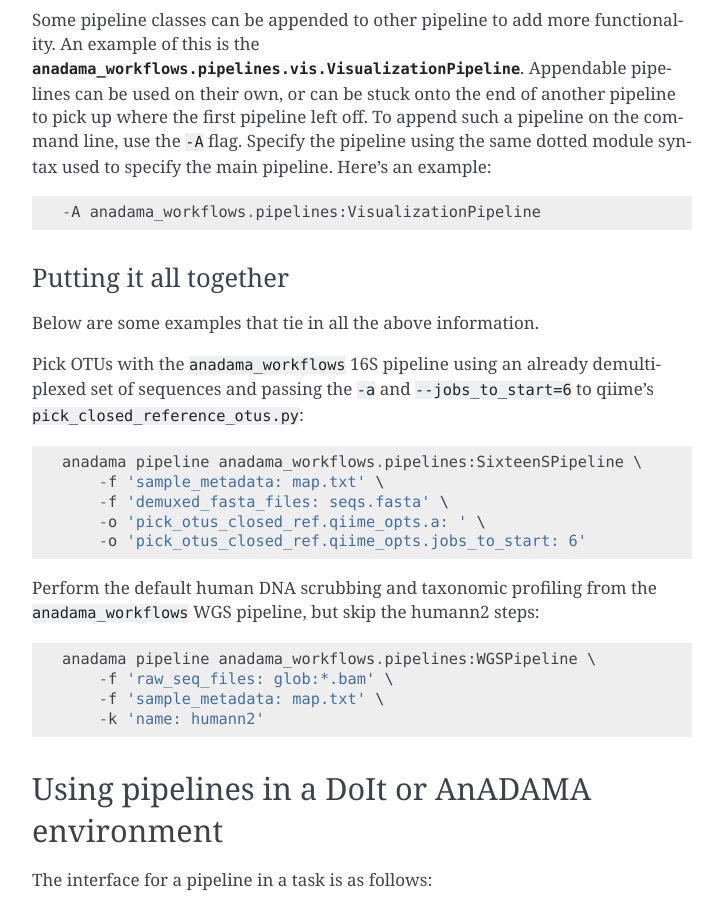
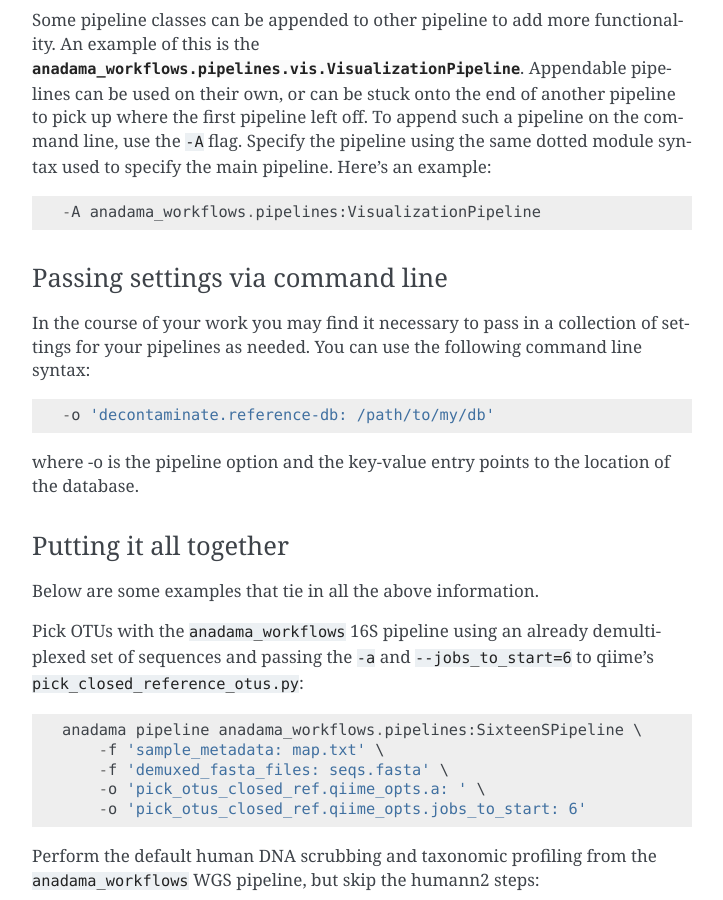
Before and after one commit to biobakery/anadama2, a Sphinx documentation site: the page built from doc/source/your_own_pipeline.rst, in a window 1280 px wide and 900 px high, scrolled down 3408 px. Shown: the whole window, without its empty margins (388-1111 px from the left). Built offline with Sphinx 7.4.7, drawn with Linux system fonts in a browser that asks for light colours; some of the changed text lies outside the part shown.

Commit message:
fix: add description of how to pass settings via command line, and set this description under a minor heading

```diff
--- a/doc/source/your_own_pipeline.rst
+++ b/doc/source/your_own_pipeline.rst
@@ -183,6 +183,17 @@
 
   -A anadama_workflows.pipelines:VisualizationPipeline
 
+Passing settings via command line
+_________________________________
+
+In the course of your work you may find it necessary to pass in a
+collection of settings for your pipelines as needed.  You can use the
+following command line syntax::
+
+  -o 'decontaminate.reference-db: /path/to/my/db'
+
+where -o is the pipeline option and the key-value entry points to the
+location of the database.
 
 Putting it all together
 _______________________
```
